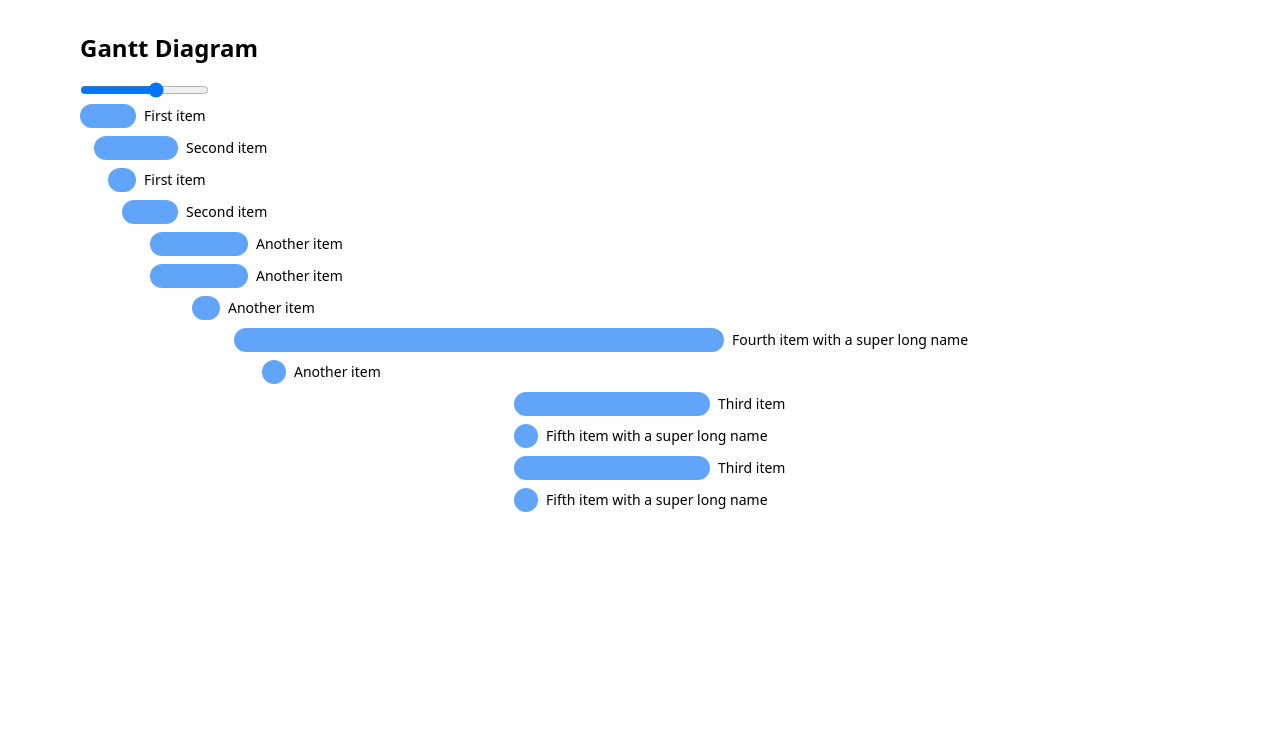
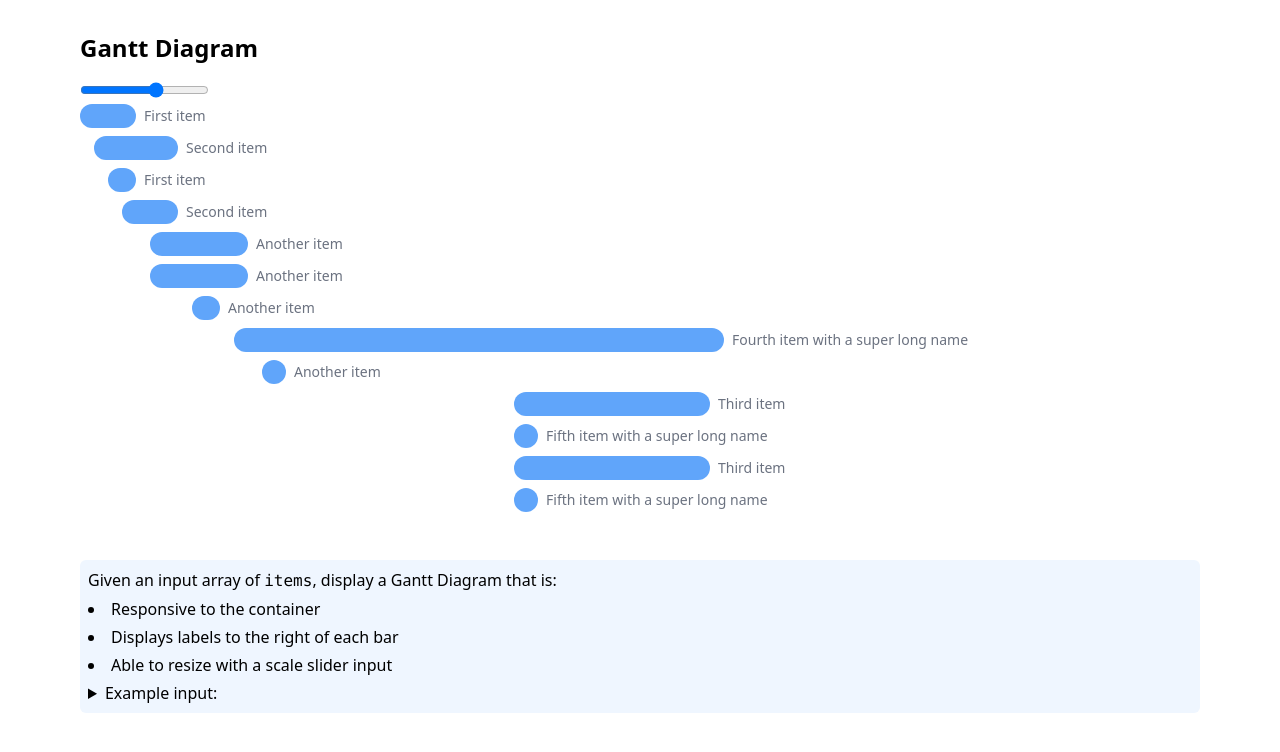
Before and after one commit to parssak/ds-react, a Next.js app: page /diagram in a window 1280 px wide. Shown: the top 752 px of the page. Built offline with nearby package versions, Linux system fonts and the light colour scheme.

Commit message:
added description

```diff
--- a/src/pages/diagram.tsx
+++ b/src/pages/diagram.tsx
@@ -121,17 +121,17 @@ const Diagram = ({ items }: { items: Item[] }) => {
         value={scale}
         onChange={(e) => setScale(parseInt(e.target.value))}
       />
-      <div className="relative space-y-2 overflow-auto">
+      <div className="space-y-2 overflow-auto">
         {layoutNodes.map((node) => (
           <div
             key={node.id}
-            className="p-3 h-6 bg-blue-400 hover:bg-blue-500 transition rounded-xl relative whitespace-nowrap"
+            className="p-3 h-6 bg-blue-400 group hover:bg-blue-500 transition rounded-xl relative whitespace-nowrap cursor-pointer"
             style={{
               left: `${node.x * scale}%`,
               width: `${node.width * scale}%`,
             }}
           >
-            <span className="absolute top-0 bottom-0 grid place-items-center left-full text-left pl-2 text-sm">
+            <span className="absolute top-0 bottom-0 grid place-items-center left-full text-left pl-2 text-sm text-gray-500 group-hover:text-black">
               {node.name}
             </span>
           </div>
@@ -143,9 +143,23 @@ const Diagram = ({ items }: { items: Item[] }) => {
 
 export default function DiagramPage() {
   return (
-    <div className="container min-h-screen pt-8">
-      <h1 className="text-2xl font-bold mb-4">Gantt Diagram</h1>
+    <div className="page">
+      <h1>Gantt Diagram</h1>
       <Diagram items={items} />
+      <div className="question my-12">
+        Given an input array of <code>items</code>, display a Gantt Diagram that is:
+        <ul className="list-inside list-disc mt-1 space-y-1">
+          <li>Responsive to the container</li>
+          <li>Displays labels to the right of each bar</li>
+          <li>Able to resize with a scale slider input</li>
+        </ul>
+        <details className="mt-1">
+          <summary>Example input:</summary>
+          <pre className="mt-2 bg-white text-green-600 p-1 rounded-md">
+            <code>{JSON.stringify(items, null, 2)}</code>
+          </pre>
+        </details>
+      </div>
     </div>
   );
 }
--- a/src/pages/index.tsx
+++ b/src/pages/index.tsx
@@ -13,13 +13,12 @@ export default function Home() {
     {
       title: "Diagram Example",
       path: "/diagram",
-    }
+    },
   ];
 
   return (
-    <>
-      <main className="container min-h-screen pt-16">
-        <h1 className="text-5xl font-semibold mb-6">React Questions</h1>
+    <main className="page">
+      <h1 className="mb-6">React Questions</h1>
       {examples.map(({ title, path }) => (
         <Link href={path} key={path}>
           <a className="mt-4 text-indigo-600 hover:text-indigo-700 block">
@@ -28,6 +27,5 @@ export default function Home() {
         </Link>
       ))}
     </main>
-    </>
   );
 }
--- a/src/styles/index.css
+++ b/src/styles/index.css
@@ -1,3 +1,15 @@
-@import 'tailwindcss/base';
-@import 'tailwindcss/components';
-@import 'tailwindcss/utilities';
+@import "tailwindcss/base";
+@import "tailwindcss/components";
+@import "tailwindcss/utilities";
+
+h1 {
+  @apply text-2xl font-bold mb-4;
+}
+
+.page {
+  @apply container min-h-screen pt-8;
+}
+
+.question {
+  @apply bg-blue-50 rounded-md p-2;
+}
```
Lines whose indentation alone changed are shown as unchanged.
